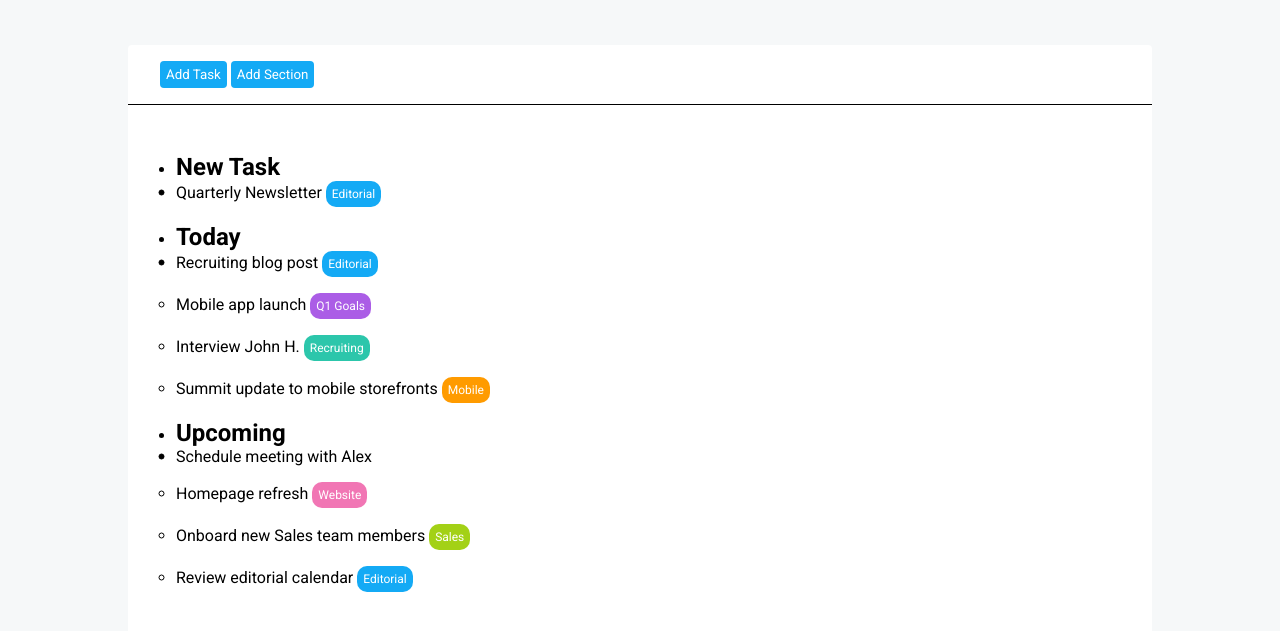
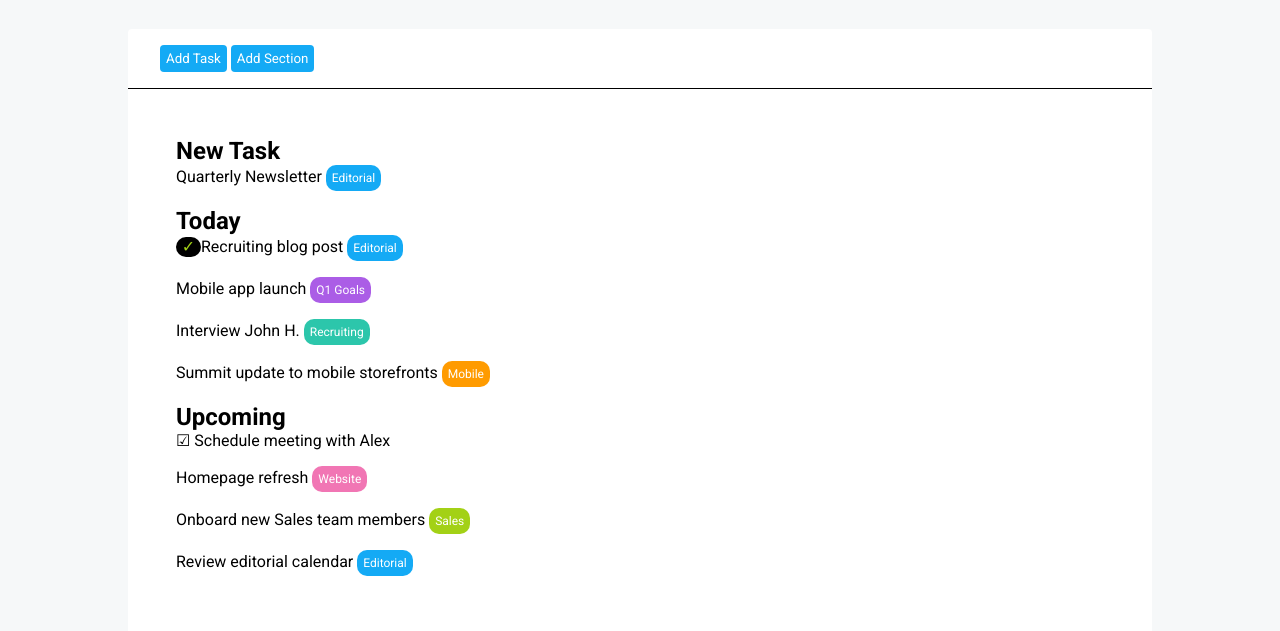
Before and after one commit to GiuseppeFiliberto/html-css-toboolist, a plain HTML site: page index.html in a window 1280 px wide. Shown: the part 77-708 px from the top of the page. Drawn offline with Linux system fonts and the light colour scheme.

Commit message:
issues with entity graphic

```diff
--- a/assets/css/style.css
+++ b/assets/css/style.css
@@ -33,7 +33,7 @@ header{
 
 .title_page{
     display: inline-block;
-    padding-bottom: 1rem;
+    /* padding-bottom: 1rem; */
 }
 
 .container{
@@ -62,6 +62,21 @@ nav{
 .list-container{
 
     padding: 3rem;
+}
+
+li{
+    list-style: none;
+}
+
+.checkmark{
+    background-color: black;
+    display: inline-block;
+    color: #a3d116;
+    border-radius: 30px;
+    border-style: 1px, solid, red;
+    width: 25px;
+    height: 20px;
+    text-align: center;
 }
 
 .list-label-blue{
@@ -118,9 +133,6 @@ nav{
     font-size: 12px;
 }
 
-.list-cotent{
-    margin-bottom: rem;
-}
 
 .list-row{
     margin-bottom: 1rem;
--- a/index.html
+++ b/index.html
@@ -55,7 +55,10 @@
                     </li>
                     <li>
                         <ul>
-                            <li class="list-row"><span>Recruiting blog post</span>
+                            <li class="list-row">
+                                <div class="checkmark">
+                                    <span> &check; </span>
+                                </div><span>Recruiting blog post</span>
                                 <div class="list-label-blue">
                                     <span>Editorial</span>
                                 </div>
@@ -86,7 +89,7 @@
                     </li>
                     <li>
                         <ul>
-                            <li class="list-row"><span>Schedule meeting with Alex</span>
+                            <li class="list-row"><span> <span>&#9745</span> Schedule meeting with Alex</span>
                             </li>
                             <li class="list-row"><span>Homepage refresh</span>
                                 <div class="list-label-magenta">
```
